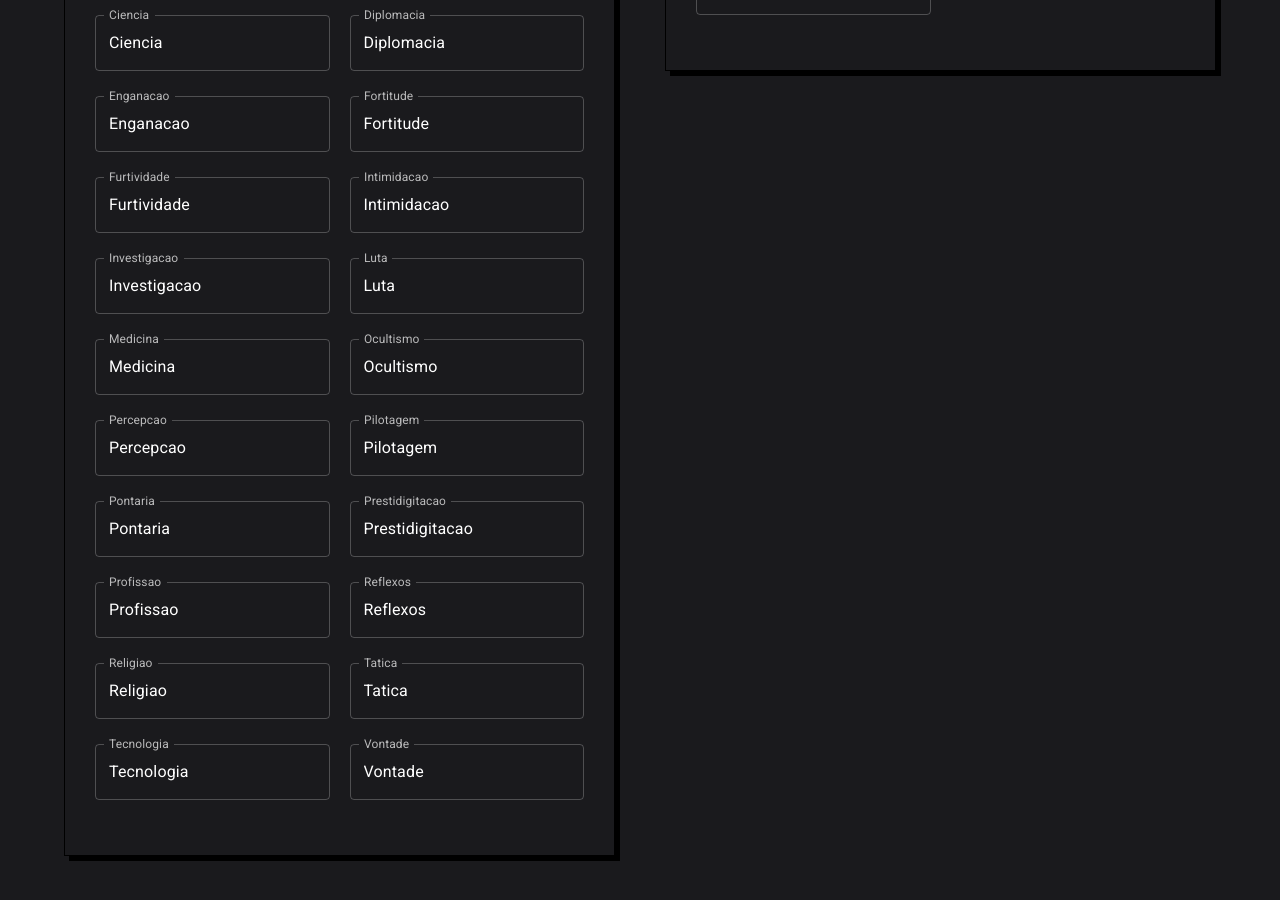
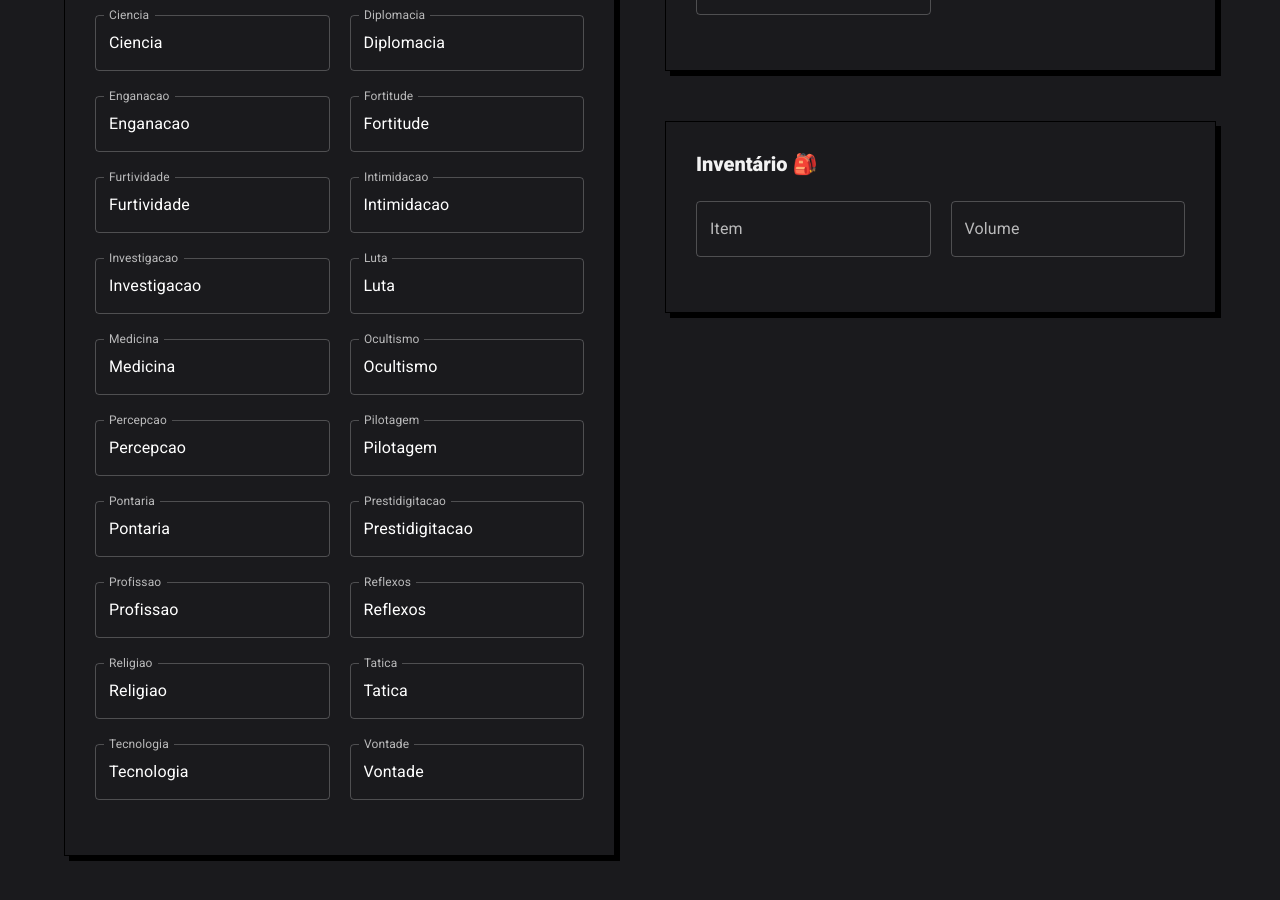
Before and after one commit to lliuti/rpg-web, a React (Vite) app: page /characters/xpto in a window 1280 px wide. Shown: the part 1020-1920 px from the top of the page. Built offline with nearby package versions, Linux system fonts and the light colour scheme.

Commit message:
Update index.jsx

```diff
--- a/src/pages/Sheet/index.jsx
+++ b/src/pages/Sheet/index.jsx
@@ -6,6 +6,7 @@ import Attributes from "../../components/attributes/index";
 import Skills from "../../components/skills/index";
 import Vitals from "../../components/vitals/index";
 import Defenses from "../../components/defenses/index";
+import Inventory from "../../components/inventory/index";
 
 import Button from "@mui/material/Button";
 import ArrowBack from "@mui/icons-material/ArrowBack";
@@ -37,6 +38,7 @@ const Sheet = () => {
           <div className={styles.rightGridContainer}>
             <Vitals />
             <Defenses />
+            <Inventory />
           </div>
         </div>
       </div>
```
